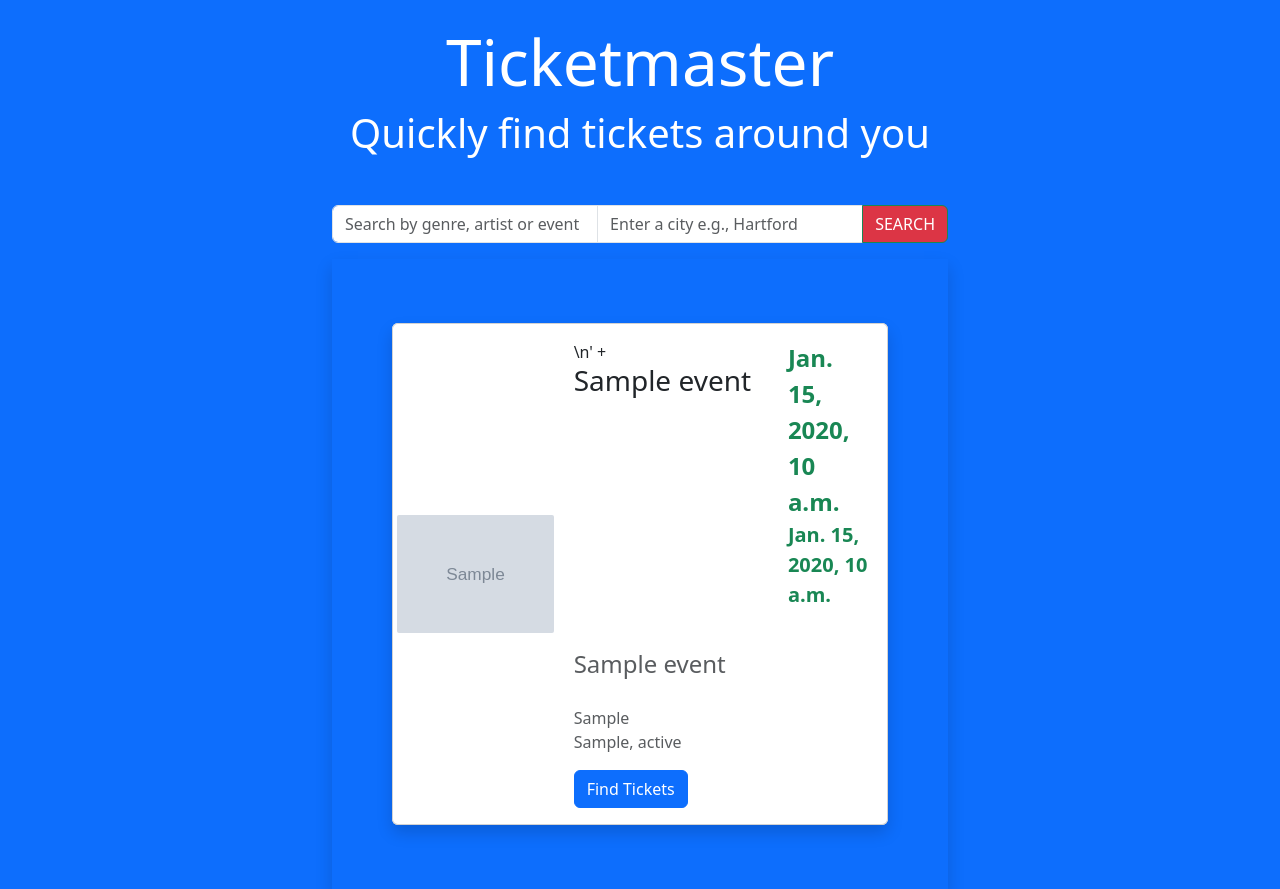
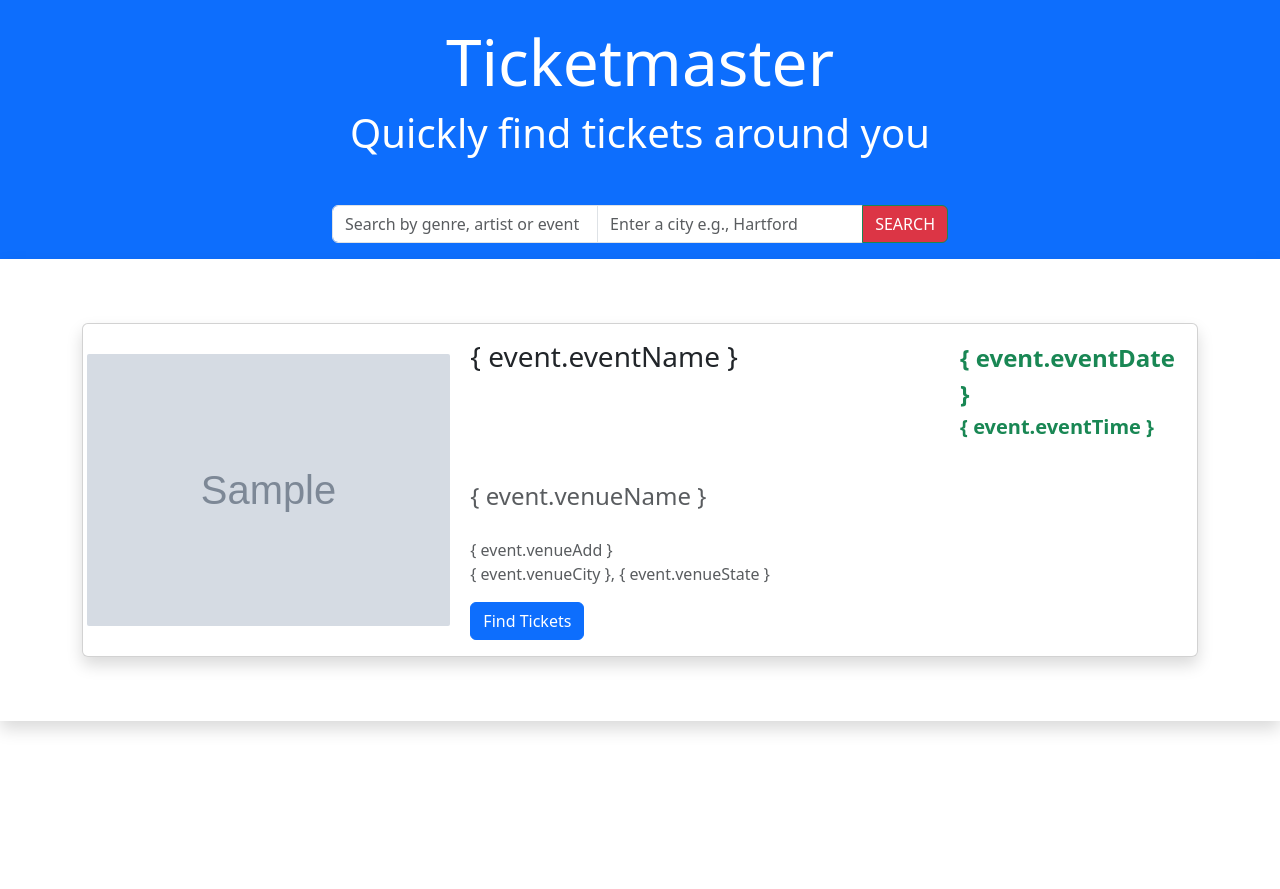
Before and after one commit to ABaerga2002/CS416FinalProject, a Django app: template templates/ticketmaster/index.html in a window 1280 px wide. After the commit the page ends 733 px from the top, so only its background shows below. Run offline with Django 4.2, Linux system fonts and the light colour scheme; the template is opened without the code that fills it: most values are stand-ins (such as "Sample title", 1, 10 or a date in 2020); grey boxes marked "Sample" are stand-in pictures.

Commit message:
Bootstrap enabled onto project, cards produced

```diff
--- a/templates/ticketmaster/base.html
+++ b/templates/ticketmaster/base.html
@@ -1,4 +1,3 @@
-{% load static %}
 <!DOCTYPE html>
 <html lang="en">
 <head>
@@ -11,7 +10,6 @@
 
     <title>Ticketmaster API Final</title>
 
-    <link rel="stylesheet" href="{% static 'css/ticketmaster.css' %}">
 </head>
 
 <body>
--- a/templates/ticketmaster/index.html
+++ b/templates/ticketmaster/index.html
@@ -1,4 +1,19 @@
+<!DOCTYPE html>
+<html lang="en">
 {% extends 'ticketmaster/base.html' %}
+<head>
+    <!-- Required meta tags -->
+    <meta charset="utf-8">
+    <meta name="viewport" content="width=device-width, initial-scale=1">
+
+    <!-- Bootstrap CSS -->
+    <link href="https://cdn.jsdelivr.net/npm/bootstrap@5.3.2/dist/css/bootstrap.min.css" rel="stylesheet" integrity="sha384-T3c6CoIi6uLrA9TneNEoa7RxnatzjcDSCmG1MXxSR1GAsXEV/Dwwykc2MPK8M2HN" crossorigin="anonymous">
+
+    <title>Ticketmaster API Final</title>
+
+</head>
+
+<body>
 
 {% block body %}
 
@@ -23,8 +38,11 @@
                         <button type="button" class="btn-close" data-bs-dismiss="alert" aria-label="Close"></button>
                     </div>
             {% endfor %}
+        </div>
+  </div>
+</div>
 
-        {% if events %}
+    {% if events %}
             <section class = "shadow p-5" id="event-container">
                 {% for event in events %}
                              <div class = "container mt-1">
@@ -38,16 +56,16 @@
                                                         <div class="col-sm-8">
                                                             <div class="card-body">
                                                                 <div class="row">
-                                                                    <div class="col-sm-8 col-6">\n' +
-                                                                        <h3 class="card-title">{{ event.eventName }}</h3>
+                                                                    <div class="col-sm-8 col-6">
+                                                                        <h3 class="card-title">{ event.eventName }</h3>
                                                                     </div>
                                                                     <div class="col-sm-4 col-6">
-                                                                        <small class="fs-4 text-success fw-bold">{{ event.eventDate }}  <br></small>
-                                                                           <small class="fs-5 text-success fw-bold">{{ event.eventTime }} <br></small>
+                                                                        <small class="fs-4 text-success fw-bold">{ event.eventDate }  <br></small>
+                                                                           <small class="fs-5 text-success fw-bold">{ event.eventTime } <br></small>
                                                                     </div>
                                                                 </div>
-                                                                <small class="fs-4 text-muted"><br>{{ event.venueName }}</small>
-                                                                <p class="card-text text-muted"><br>{{ event.venueAdd }} <br>{{ event.venueCity }}, {{ event.venueState }}</p>
+                                                                <small class="fs-4 text-muted"><br>{ event.venueName }</small>
+                                                                <p class="card-text text-muted"><br>{ event.venueAdd } <br>{ event.venueCity }, { event.venueState }</p>
                                                                 <a class="btn btn-primary" href='{{ event.eventURL }}' role="button">Find Tickets</a>
                                                             </div>
                                                         </div>
@@ -59,8 +77,7 @@
                 {% endfor %}
             </section>
         {% endif %}
-        </div>
-  </div>
-</div>
-
 {% endblock %}
+<script src="https://cdn.jsdelivr.net/npm/bootstrap@5.3.2/dist/js/bootstrap.bundle.min.js" integrity="sha384-C6RzsynM9kWDrMNeT87bh95OGNyZPhcTNXj1NW7RuBCsyN/o0jlpcV8Qyq46cDfL" crossorigin="anonymous"></script>
+</body>
+</html>
```
